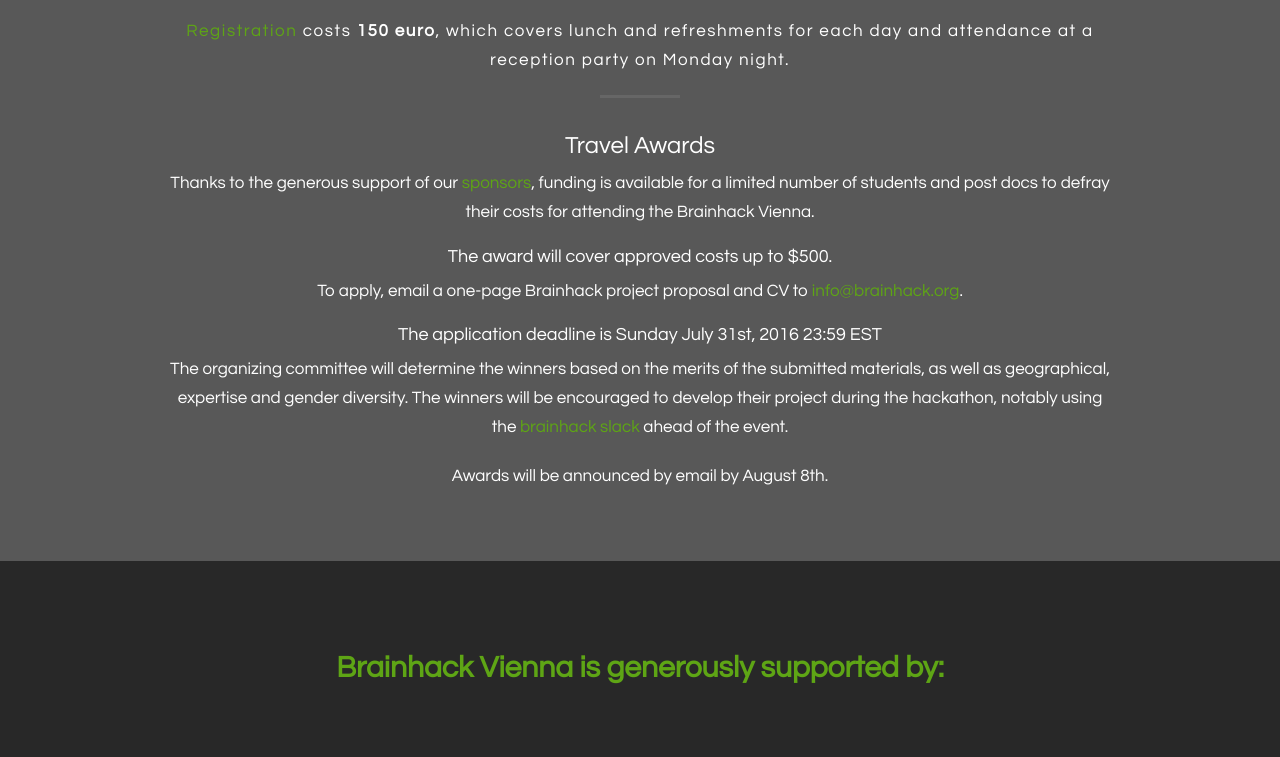
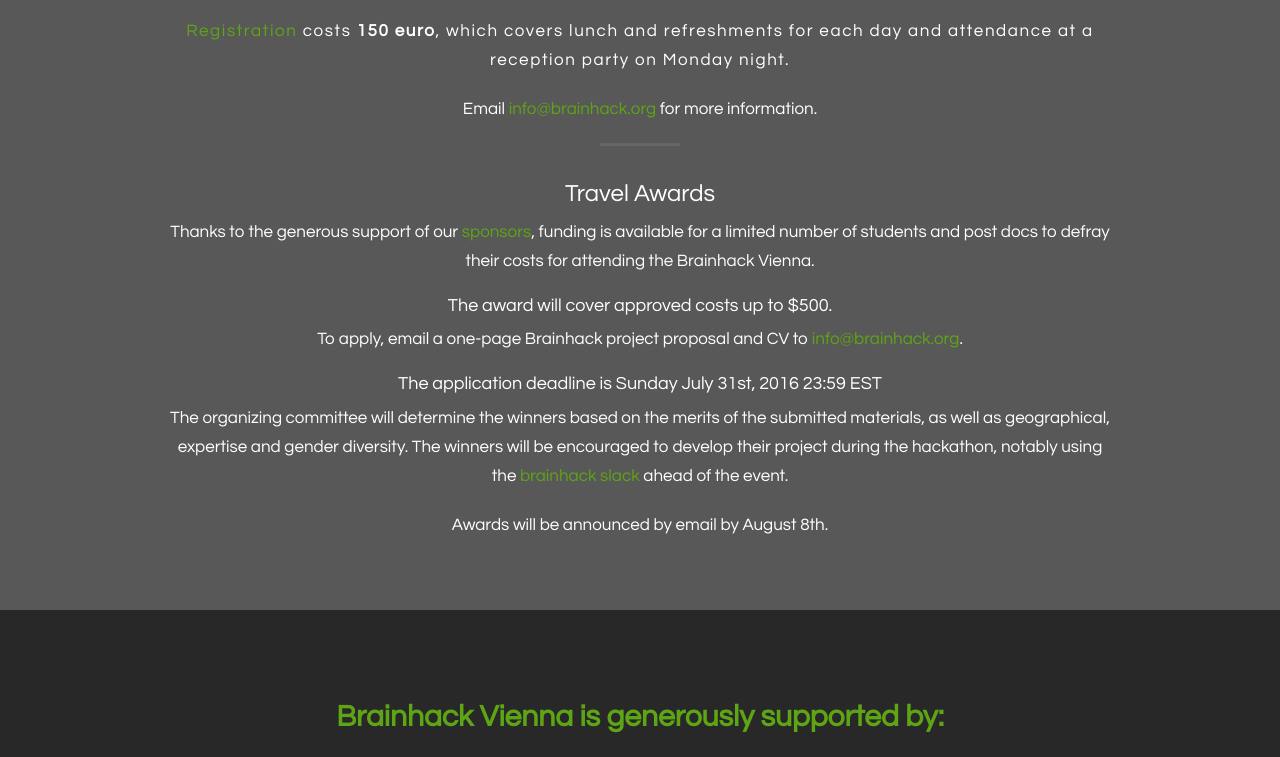
Before and after one commit to awalensky/vienna, a plain HTML site: page index.html in a window 1280 px wide. Shown: the part 1603-2360 px from the top of the page. Drawn offline with Linux system fonts and the light colour scheme; files whose address does not match are found by name; a web font is replaced by a local one.

Commit message:
added info email

```diff
--- a/index.html
+++ b/index.html
@@ -134,6 +134,8 @@
 
 					 <!-- <p class="wide-space"> -->
 						 <p class="wide-space"><a href="https://brainhack2016.uni-graz.at/en/registration/application/?esraSoftIdva=198621" target="_blank">Registration</a> costs <strong>150 euro</strong>, which covers lunch and refreshments for each day and attendance at a reception party on Monday night.</p>
+
+						 <p class="wide=space">Email <a href="mailto:info@brainhack.org">info@brainhack.org</a> for more information.</p>
 							  <hr>
 					 <!-- </p> -->
 				 </div>
```
